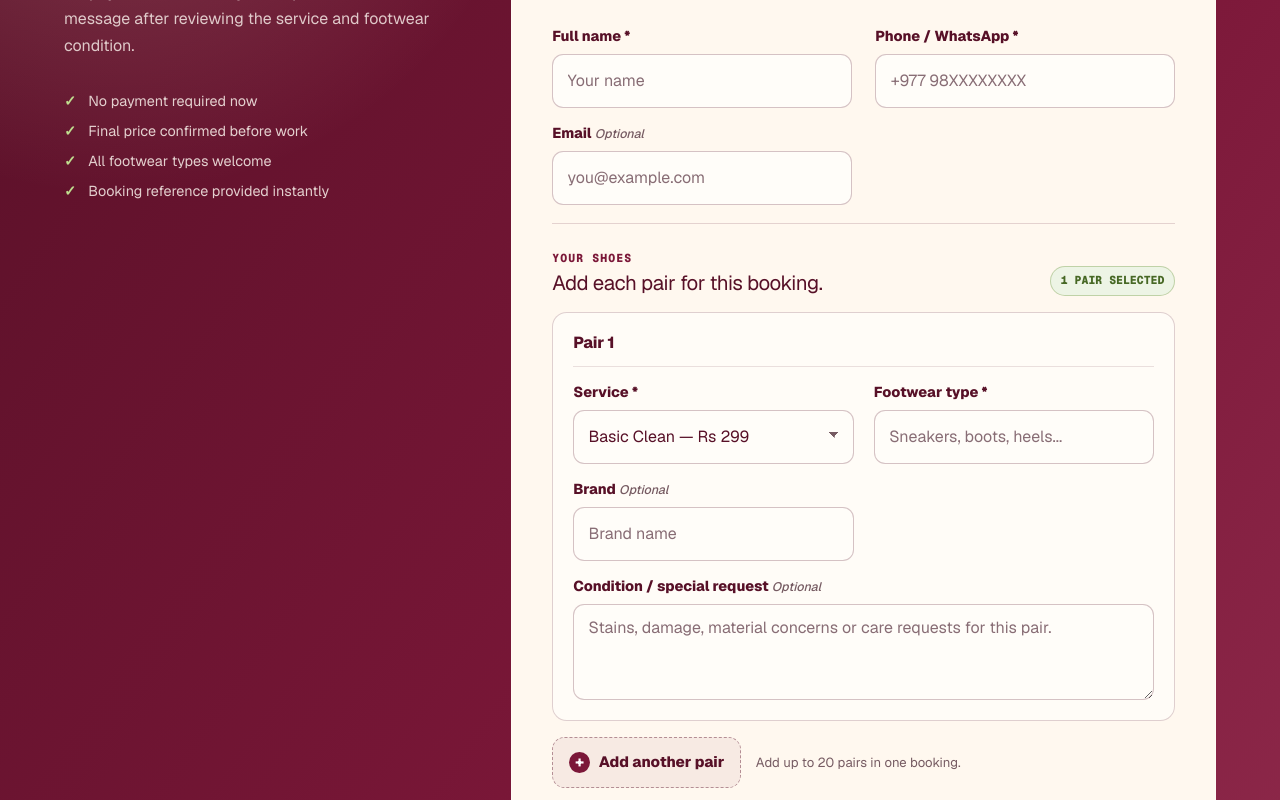
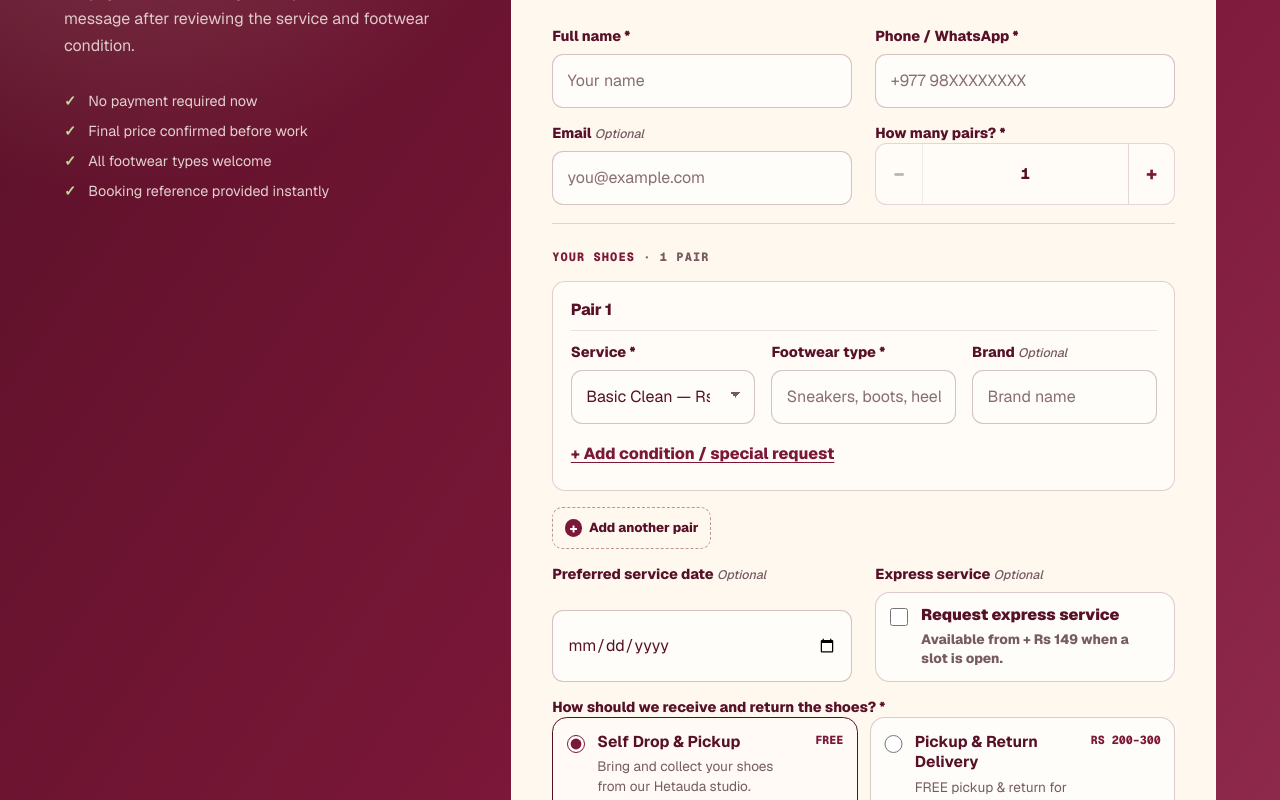
Before and after one commit to shoedoctorhtd/Shoedoctorwebsite, a Next.js app: page / in a window 1280 px wide. Shown: the part 5180-5980 px from the top of the page. Built offline with nearby package versions, Linux system fonts and the light colour scheme.

Commit message:
refine: simplify multi-pair booking UI

```diff
--- a/app/components/BookingExperience.module.css
+++ b/app/components/BookingExperience.module.css
@@ -369,6 +369,73 @@
   grid-column: 1 / -1;
 }
 
+.pairQuantity {
+  border: 0;
+  display: grid;
+  gap: 0.48rem;
+  margin: 0;
+  min-width: 0;
+  padding: 0;
+}
+
+.pairQuantity legend {
+  color: var(--booking-navy-deep);
+  font-size: 0.9rem;
+  font-weight: 720;
+  line-height: 1.35;
+  padding: 0;
+}
+
+.pairQuantityControl {
+  align-items: stretch;
+  background: rgba(255, 253, 249, 0.8);
+  border: 1px solid var(--booking-line);
+  border-radius: 0.72rem;
+  display: grid;
+  grid-template-columns: 2.9rem minmax(2.9rem, 1fr) 2.9rem;
+  min-height: 3.15rem;
+  overflow: hidden;
+}
+
+.pairQuantityControl button {
+  background: transparent;
+  border: 0;
+  color: var(--booking-burgundy);
+  cursor: pointer;
+  font: inherit;
+  font-size: 1.22rem;
+  font-weight: 780;
+  line-height: 1;
+}
+
+.pairQuantityControl button:first-child {
+  border-right: 1px solid var(--booking-line);
+}
+
+.pairQuantityControl button:last-child {
+  border-left: 1px solid var(--booking-line);
+}
+
+.pairQuantityControl button:hover:not(:disabled) {
+  background: rgba(123, 23, 56, 0.08);
+}
+
+.pairQuantityControl button:disabled {
+  color: var(--booking-muted);
+  cursor: not-allowed;
+  opacity: 0.48;
+}
+
+.pairQuantityControl output {
+  align-items: center;
+  color: var(--booking-navy-deep);
+  display: flex;
+  font-family: var(--font-geist-mono), ui-monospace, monospace;
+  font-size: 0.96rem;
+  font-weight: 800;
+  justify-content: center;
+}
+
 .shoesSection {
   border-top: 1px solid var(--booking-line);
   display: grid;
@@ -378,51 +445,36 @@
 }
 
 .shoesHeading {
-  align-items: end;
-  display: flex;
-  gap: 0.8rem 1rem;
-  justify-content: space-between;
-}
-
-.shoesHeading > div {
-  display: grid;
-  gap: 0.28rem;
+  display: block;
 }
 
 .shoesHeading h4 {
-  color: var(--booking-navy-deep);
-  font-size: clamp(1.05rem, 1.6vw, 1.28rem);
-  letter-spacing: -0.024em;
+  color: var(--booking-burgundy);
+  font-family: var(--font-geist-mono), ui-monospace, monospace;
+  font-size: 0.75rem;
+  font-weight: 800;
+  letter-spacing: 0.09em;
   line-height: 1.28;
   margin: 0;
-}
-
-.pairCounter {
-  background: var(--booking-green-soft);
-  border: 1px solid rgba(116, 154, 66, 0.38);
-  border-radius: 999px;
-  color: #476825;
-  font-family: var(--font-geist-mono), ui-monospace, monospace;
-  font-size: 0.72rem;
-  font-weight: 800;
-  line-height: 1.3;
-  padding: 0.42rem 0.62rem;
   text-transform: uppercase;
-  white-space: nowrap;
+}
+
+.shoesHeading h4 span {
+  color: var(--booking-muted);
 }
 
 .pairList {
   display: grid;
-  gap: 0.9rem;
+  gap: 0.72rem;
 }
 
 .pairCard {
   background: rgba(255, 253, 249, 0.78);
   border: 1px solid rgba(87, 16, 39, 0.19);
-  border-radius: 0.92rem;
-  display: grid;
-  gap: 1rem;
-  padding: clamp(1rem, 2vw, 1.25rem);
+  border-radius: 0.8rem;
+  display: grid;
+  gap: 0.78rem;
+  padding: clamp(0.9rem, 1.8vw, 1.1rem);
 }
 
 .pairCardHeading {
@@ -431,7 +483,7 @@
   display: flex;
   gap: 0.8rem;
   justify-content: space-between;
-  padding-bottom: 0.78rem;
+  padding-bottom: 0.58rem;
 }
 
 .pairCardHeading h5 {
@@ -445,23 +497,46 @@
 
 .pairFields {
   display: grid;
-  gap: 1rem clamp(0.9rem, 2vw, 1.25rem);
-  grid-template-columns: repeat(2, minmax(0, 1fr));
-}
-
-.pairFields textarea.input {
-  min-height: 6rem;
+  gap: 0.8rem clamp(0.72rem, 1.6vw, 1rem);
+  grid-template-columns: repeat(3, minmax(0, 1fr));
+}
+
+.specialRequestControl {
+  display: grid;
+  gap: 0.72rem;
+}
+
+.specialRequestControl textarea.input {
+  min-height: 5.5rem;
+}
+
+.specialRequestToggle {
+  background: transparent;
+  border: 0;
+  color: var(--booking-burgundy);
+  cursor: pointer;
+  font: inherit;
+  font-size: 0.82rem;
+  font-weight: 760;
+  justify-self: start;
+  line-height: 1.35;
+  min-height: 2.25rem;
+  padding: 0.15rem 0;
+  text-align: left;
+  text-decoration: underline;
+  text-decoration-thickness: 1px;
+  text-underline-offset: 0.18em;
 }
 
 .pairActions {
-  align-items: center;
+  align-items: flex-start;
   display: flex;
-  flex-wrap: wrap;
-  gap: 0.62rem 0.9rem;
+  gap: 0.6rem;
 }
 
 .addPairButton,
-.removePairButton {
+.removePairButton,
+.specialRequestToggle {
   cursor: pointer;
   font: inherit;
   font-weight: 760;
@@ -470,16 +545,16 @@
 
 .addPairButton {
   align-items: center;
-  background: rgba(123, 23, 56, 0.06);
+  background: transparent;
   border: 1px dashed rgba(87, 16, 39, 0.42);
-  border-radius: 0.78rem;
+  border-radius: 0.65rem;
   color: var(--booking-navy-deep);
   display: inline-flex;
-  font-size: 0.94rem;
-  gap: 0.55rem;
+  font-size: 0.82rem;
+  gap: 0.42rem;
   justify-content: center;
-  min-height: 3.2rem;
-  padding: 0.72rem 1rem;
+  min-height: 2.6rem;
+  padding: 0.52rem 0.72rem;
   transition: background-color 160ms ease, border-color 160ms ease, color 160ms ease;
 }
 
@@ -489,11 +564,11 @@
   border-radius: 50%;
   color: #fff;
   display: inline-flex;
-  font-size: 1rem;
-  height: 1.3rem;
+  font-size: 0.88rem;
+  height: 1.1rem;
   justify-content: center;
   line-height: 1;
-  width: 1.3rem;
+  width: 1.1rem;
 }
 
 .addPairButton:hover:not(:disabled) {
@@ -520,13 +595,6 @@
   color: #5f102b;
 }
 
-.pairLimit {
-  color: var(--booking-muted);
-  font-size: 0.82rem;
-  line-height: 1.45;
-  margin: 0;
-}
-
 .field {
   display: grid;
   gap: 0.48rem;
@@ -629,8 +697,10 @@ select.input {
 
 .input:focus-visible,
 .locationControl button:focus-visible,
+.pairQuantityControl button:focus-visible,
 .addPairButton:focus-visible,
 .removePairButton:focus-visible,
+.specialRequestToggle:focus-visible,
 .submitButton:focus-visible,
 .successActions a:focus-visible,
 .successActions button:focus-visible {
@@ -1401,26 +1471,16 @@ select.input {
     padding: 0.9rem;
   }
 
-  .shoesHeading,
   .pairCardHeading {
     align-items: flex-start;
   }
 
-  .shoesHeading {
-    flex-direction: column;
-  }
-
   .pairCard {
     padding: 1rem;
   }
 
   .pairActions {
-    align-items: stretch;
-    flex-direction: column;
-  }
-
-  .addPairButton {
-    width: 100%;
+    align-items: flex-start;
   }
 
   .removePairButton {
--- a/app/components/BookingForm.tsx
+++ b/app/components/BookingForm.tsx
@@ -219,10 +219,14 @@ export default function BookingForm({
   >("self_dropoff");
   const [pickupArea, setPickupArea] = useState<PickupArea | "">("");
   const [expressRequested, setExpressRequested] = useState(false);
+  const [expandedSpecialRequests, setExpandedSpecialRequests] = useState<
+    Record<string, boolean>
+  >({});
   const [locationStatus, setLocationStatus] = useState("");
   const [fieldErrors, setFieldErrors] = useState<FieldErrors>({});
   const [hasInteracted, setHasInteracted] = useState(false);
   const successHeadingRef = useRef<HTMLHeadingElement>(null);
+  const nextPairFocusRef = useRef<string | null>(null);
   const nextPairId = useRef(2);
   const minimumDate = useMemo(() => getNepalCalendarDate(), []);
   const startAnotherBooking = useCallback(() => {
@@ -284,6 +288,20 @@ export default function BookingForm({
       successHeadingRef.current?.focus();
     }
   }, [state]);
+
+  useEffect(() => {
+    const itemId = nextPairFocusRef.current;
+    if (!itemId) return;
+
+    nextPairFocusRef.current = null;
+    window.requestAnimationFrame(() => {
+      document
+        .querySelector<HTMLElement>(
+          `[data-booking-field="${itemFieldKey(itemId, "serviceId")}"]`,
+        )
+        ?.focus();
+    });
+  }, [items]);
 
   useEffect(() => {
     if (state.type !== "success") return;
@@ -403,19 +421,67 @@ export default function BookingForm({
     if (serviceId === expressService?.id) setExpressRequested(false);
   }
 
-  function addAnotherPair() {
-    if (items.length >= MAXIMUM_PAIR_COUNT) return;
+  function changePairCount(nextPairCount: number) {
+    const targetPairCount = Math.max(
+      1,
+      Math.min(MAXIMUM_PAIR_COUNT, Math.round(nextPairCount)),
+    );
+    if (targetPairCount === pairCount) return;
 
-    const itemId = `pair-${nextPairId.current++}`;
-    setItems((current) => [...current, createPairDraft(itemId)]);
+    const removedItemIds = new Set(
+      targetPairCount < pairCount
+        ? items.slice(targetPairCount).map((item) => item.id)
+        : [],
+    );
+    setItems((current) => {
+      if (targetPairCount < current.length) {
+        return current.slice(0, targetPairCount);
+      }
+
+      return [
+        ...current,
+        ...Array.from(
+          { length: targetPairCount - current.length },
+          () => createPairDraft(`pair-${nextPairId.current++}`),
+        ),
+      ];
+    });
+    if (removedItemIds.size) {
+      setFieldErrors((current) => {
+        const next = { ...current };
+        Object.keys(next).forEach((field) => {
+          if (
+            [...removedItemIds].some((itemId) =>
+              field.startsWith(`item:${itemId}:`),
+            )
+          ) {
+            delete next[field as FieldName];
+          }
+        });
+        return next;
+      });
+      setExpandedSpecialRequests((current) =>
+        Object.fromEntries(
+          Object.entries(current).filter(([itemId]) => !removedItemIds.has(itemId)),
+        ),
+      );
+    }
     setHasInteracted(true);
     clearSubmissionError();
     clearFieldError("items");
   }
 
+  function addAnotherPair() {
+    changePairCount(pairCount + 1);
+  }
+
   function removePair(itemId: string) {
     if (items.length <= 1) return;
 
+    const removedIndex = items.findIndex((item) => item.id === itemId);
+    const nextFocusItem =
+      items[removedIndex + 1] ?? items[removedIndex - 1] ?? null;
+    nextPairFocusRef.current = nextFocusItem?.id ?? null;
     setItems((current) => current.filter((item) => item.id !== itemId));
     setFieldErrors((current) => {
       const next = { ...current };
@@ -426,8 +492,21 @@ export default function BookingForm({
       });
       return next;
     });
+    setExpandedSpecialRequests((current) => {
+      const next = { ...current };
+      delete next[itemId];
+      return next;
+    });
     setHasInteracted(true);
     clearSubmissionError();
+    clearFieldError("items");
+  }
+
+  function toggleSpecialRequest(itemId: string) {
+    setExpandedSpecialRequests((current) => ({
+      ...current,
+      [itemId]: !current[itemId],
+    }));
   }
 
   function selectFulfillment(method: "self_dropoff" | "pickup_delivery") {
@@ -543,6 +622,7 @@ export default function BookingForm({
       setFulfillmentMethod("self_dropoff");
       setPickupArea("");
       setExpressRequested(false);
+      setExpandedSpecialRequests({});
       setLocationStatus("");
       setFieldErrors({});
     } catch (error) {
@@ -671,18 +751,43 @@ export default function BookingForm({
           )}
         </label>
 
+        <fieldset className={styles.pairQuantity}>
+          <legend>How many pairs? <b aria-hidden="true">*</b></legend>
+          <div className={styles.pairQuantityControl}>
+            <button
+              aria-label="Decrease number of pairs"
+              disabled={pairCount <= 1}
+              onClick={() => changePairCount(pairCount - 1)}
+              type="button"
+            >
+              <span aria-hidden="true">−</span>
+            </button>
+            <output
+              aria-atomic="true"
+              aria-label={pairCountLabel(pairCount)}
+              aria-live="polite"
+            >
+              {pairCount}
+            </output>
+            <button
+              aria-label="Increase number of pairs"
+              disabled={pairCount >= MAXIMUM_PAIR_COUNT}
+              onClick={() => changePairCount(pairCount + 1)}
+              type="button"
+            >
+              <span aria-hidden="true">+</span>
+            </button>
+          </div>
+        </fieldset>
+
         <section
           aria-labelledby="your-shoes-heading"
           className={classNames(styles.shoesSection, styles.compactFull)}
         >
           <header className={styles.shoesHeading}>
-            <div>
-              <span className={styles.formKicker}>Your shoes</span>
-              <h4 id="your-shoes-heading">Add each pair for this booking.</h4>
-            </div>
-            <span aria-live="polite" className={styles.pairCounter}>
-              {pairCountLabel(pairCount)}
-            </span>
+            <h4 id="your-shoes-heading">
+              Your shoes <span aria-live="polite">· {pairCount} {pairCount === 1 ? "pair" : "pairs"}</span>
+            </h4>
           </header>
 
           <div className={styles.pairList}>
@@ -690,6 +795,8 @@ export default function BookingForm({
               const serviceField = itemFieldKey(item.id, "serviceId");
               const footwearField = itemFieldKey(item.id, "footwearType");
               const pairId = `booking-${item.id}`;
+              const specialRequestId = `${pairId}-special-request`;
+              const specialRequestOpen = expandedSpecialRequests[item.id] === true;
 
               return (
                 <section
@@ -784,11 +891,28 @@ export default function BookingForm({
                       />
                     </label>
 
-                    <label className={classNames(styles.field, styles.fieldWide)}>
+                  </div>
+
+                  <div className={styles.specialRequestControl}>
+                    <button
+                      aria-controls={specialRequestId}
+                      aria-expanded={specialRequestOpen}
+                      className={styles.specialRequestToggle}
+                      onClick={() => toggleSpecialRequest(item.id)}
+                      type="button"
+                    >
+                      {specialRequestOpen
+                        ? "Hide condition / special request"
+                        : item.specialRequest
+                          ? "Edit condition / special request"
+                          : "+ Add condition / special request"}
+                    </button>
+                    {specialRequestOpen && (
+                      <label className={styles.field}>
                         <span>Condition / special request <em className={styles.optional}>Optional</em></span>
                         <textarea
                           className={styles.input}
-                        id={`${pairId}-special-request`}
+                          id={specialRequestId}
                           maxLength={800}
                           name={`items.${index}.specialRequest`}
                           onChange={(event) => updatePairValue(item.id, "specialRequest", event.target.value)}
@@ -797,6 +921,7 @@ export default function BookingForm({
                           value={item.specialRequest}
                         />
                       </label>
+                    )}
                   </div>
                 </section>
               );
@@ -815,9 +940,6 @@ export default function BookingForm({
               <span aria-hidden="true">+</span>
               Add another pair
             </button>
-            <p className={styles.pairLimit}>
-              Add up to {MAXIMUM_PAIR_COUNT} pairs in one booking.
-            </p>
           </div>
           {fieldErrors.items && (
             <p className={styles.fieldError} id="items-error" role="alert">
@@ -963,8 +1085,14 @@ export default function BookingForm({
                 </>
               ) : (
                 <>
+                  {pairCount === 3 ? (
+                    <strong>Add 1 more pair for FREE Pickup &amp; Return in Hetauda.</strong>
+                  ) : (
+                    <>
                       <strong>FREE pickup &amp; return for 4+ pairs within Hetauda.</strong>
                       <span>Add more pairs to unlock the offer.</span>
+                    </>
+                  )}
                 </>
               )}
             </p>
```
Also changed, not shown: 1 other file (tests, documents, lock files or other folders). Lines whose indentation alone changed are shown as unchanged.
